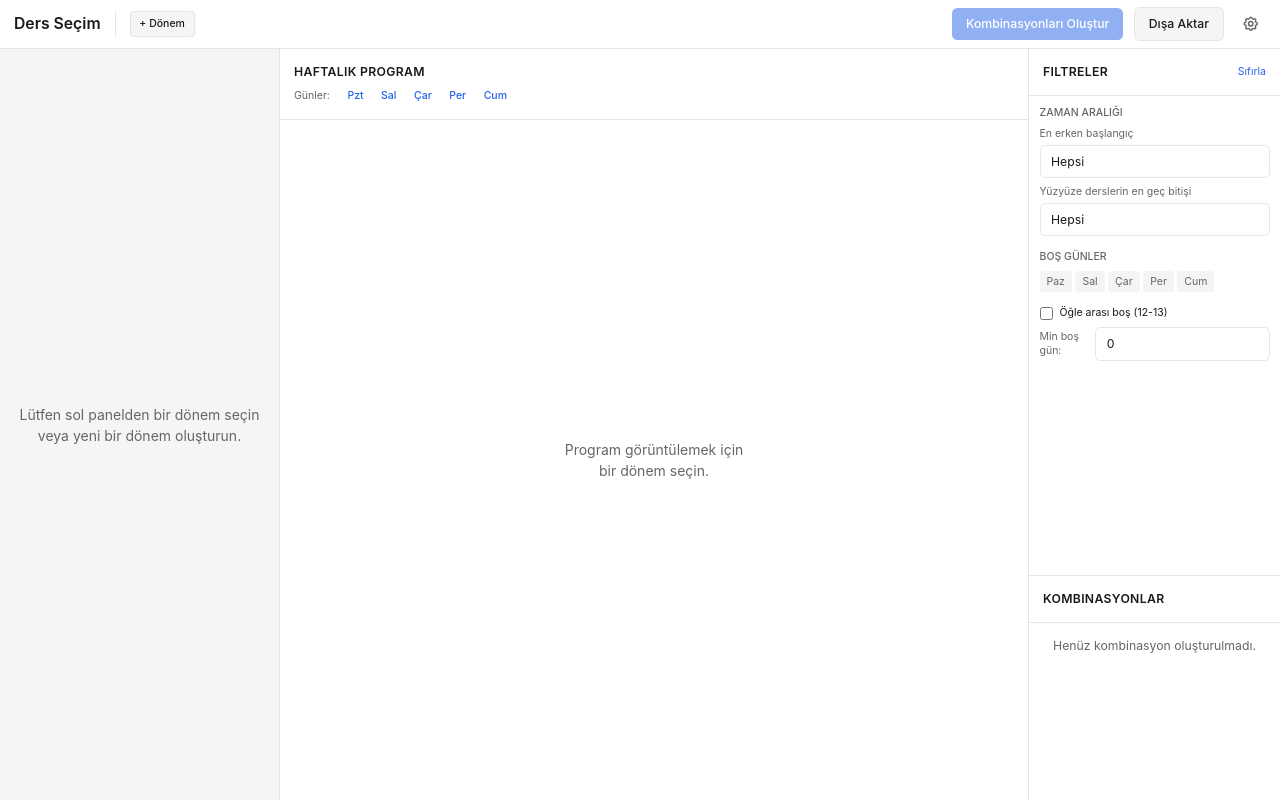
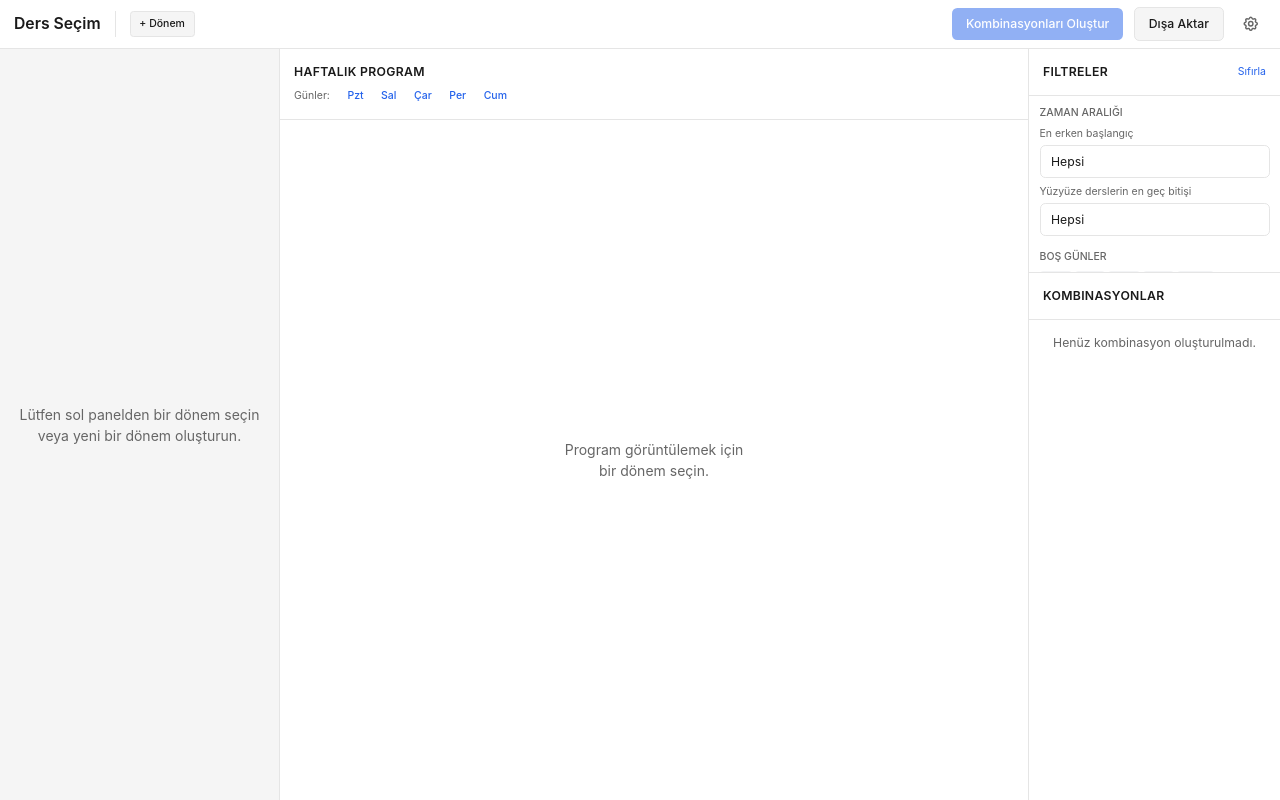
Before and after one commit to Vartmor/UniversiteDersSecim, a React (Vite) app: page / in a window 1280 px wide. Built offline with nearby package versions, Linux system fonts and the light colour scheme.

Commit message:
fix: kombinasyonlar bolumu yukari alindi, filtreler kucultuldu

```diff
--- a/src/App.tsx
+++ b/src/App.tsx
@@ -255,14 +255,14 @@ function App() {
 
           {/* Right Panel - Filters & Results */}
           <aside className="w-72 border-l border-border bg-bg-primary flex-shrink-0 flex flex-col">
-            {/* Filters */}
-            <div className="flex-1 border-b border-border overflow-hidden">
+            {/* Filters - daha küçük */}
+            <div className="h-64 border-b border-border overflow-hidden flex-shrink-0">
               <FilterPanel />
             </div>
 
-            {/* Results */}
-            <div className="h-64 overflow-hidden flex-shrink-0">
-              <div className="p-4 border-b border-border">
+            {/* Results - daha geniş */}
+            <div className="flex-1 overflow-hidden flex flex-col">
+              <div className="p-4 border-b border-border flex-shrink-0">
                 <h2 className="text-sm font-semibold text-text-primary uppercase tracking-wide">
                   Kombinasyonlar
                 </h2>
```
